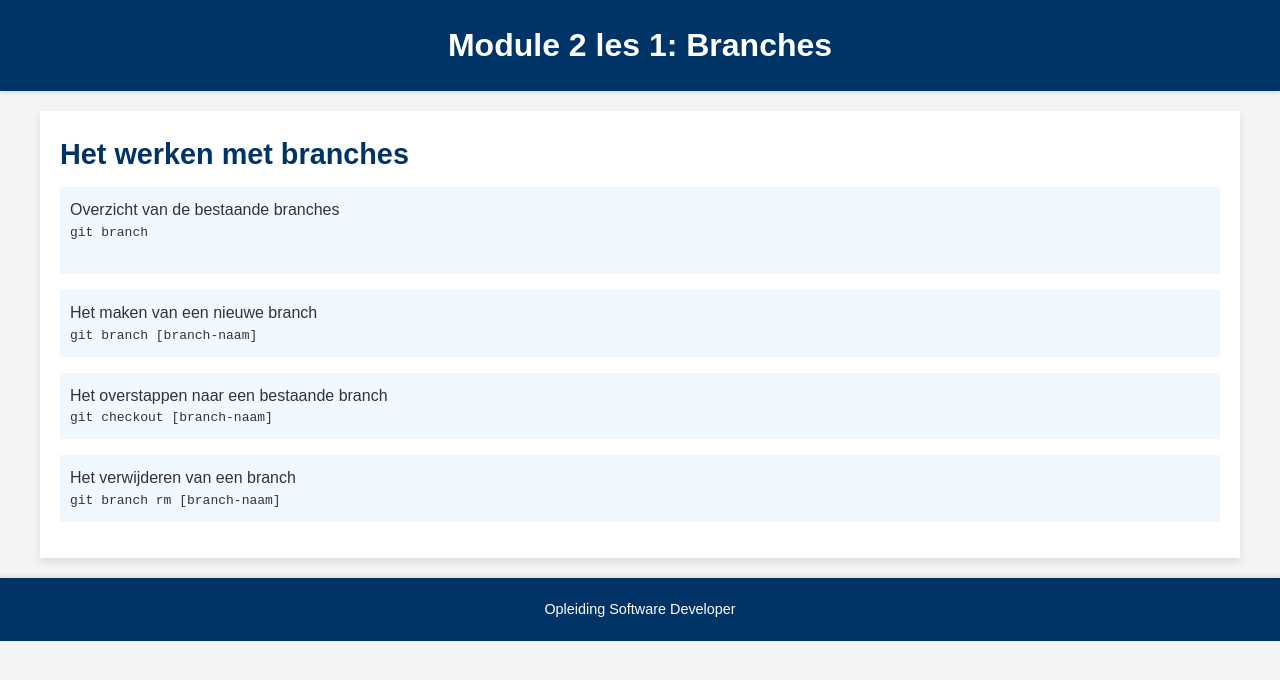
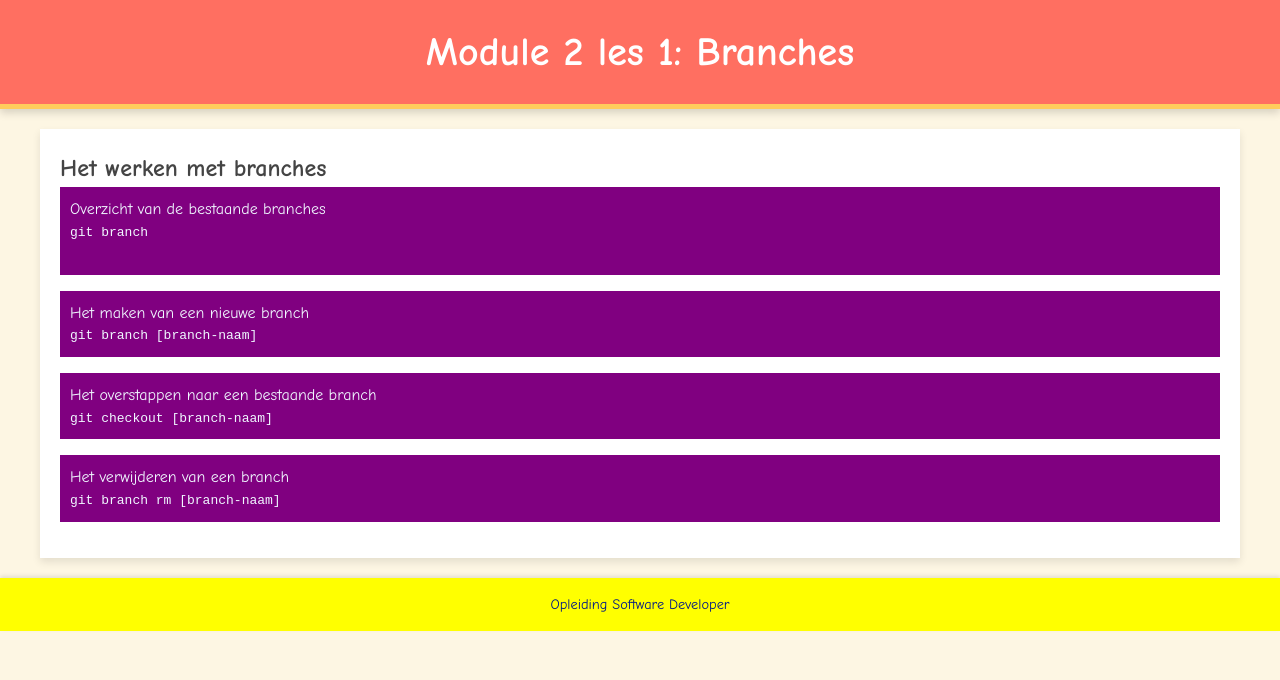
Before and after one commit to Hairfish/SD-M2-les1, a plain HTML site: page index.html in a window 1280 px wide. Drawn offline with Linux system fonts and the light colour scheme.

Commit message:
vrolijk added

```diff
--- a/style.css
+++ b/style.css
@@ -7,27 +7,22 @@
 
 /* Basisinstellingen voor het hele document */
 body {
-    font-family: Arial, sans-serif;
-    color: #333;
-    background-color: #f4f4f4;
+    font-family: 'Comic Sans MS', cursive, sans-serif;
+    color: #444;
+    background-color: #fdf6e3;
     line-height: 1.6;
 }
 
 /* Header styling */
 header {
-    background-color: #003366;
+    background-color: #ff6f61;
     color: #ffffff;
     padding: 20px 0;
     text-align: center;
-    font-size: 1.5rem;
-    box-shadow: 0px 2px 4px rgba(0, 0, 0, 0.1);
+    font-size: 2rem;
+    border-bottom: 5px solid #ffcc5c;
+    box-shadow: 0px 4px 8px rgba(0, 0, 0, 0.15);
 }
-
-header h1 {
-    font-size: 2rem;
-    font-weight: 600;
-}
-
 
 /* Hoofdinhoud */
 main {
@@ -38,45 +33,25 @@ main {
     box-shadow: 0px 4px 8px rgba(0, 0, 0, 0.1);
 }
 
-main h2 {
-    color: #003366;
-    font-size: 1.8rem;
-    margin-bottom: 10px;
+header h1 {
+    font-size: 2.5rem;
+    font-weight: bold;
 }
 
 /* Articles */
 article{
-    background-color: aliceblue;
+    background-color: purple;
+    color:aliceblue;
     margin-bottom: 1em;
     padding: 10px;
 }
 
 /* Voettekst */
 footer {
-    background-color: #003366;
-    color: #ffffff;
+    background-color: #ffff00;
+    color: #001987;
     padding: 15px 0;
     text-align: center;
     font-size: 0.9rem;
     box-shadow: 0px -2px 4px rgba(0, 0, 0, 0.1);
 }
-
-footer p {
-    margin: 5px 0;
-}
-
-/* Responsief ontwerp */
-@media (max-width: 768px) {
-    nav ul {
-        flex-direction: column;
-        text-align: center;
-    }
-
-    nav ul li {
-        margin: 10px 0;
-    }
-
-    main {
-        padding: 15px;
-    }
-}
--- a/vrolijk/style.css
+++ /dev/null
@@ -1,57 +0,0 @@
-/* Algemene reset om onnodige marges en padding te verwijderen */
-* {
-    margin: 0;
-    padding: 0;
-    box-sizing: border-box;
-}
-
-/* Basisinstellingen voor het hele document */
-body {
-    font-family: 'Comic Sans MS', cursive, sans-serif;
-    color: #444;
-    background-color: #fdf6e3;
-    line-height: 1.6;
-}
-
-/* Header styling */
-header {
-    background-color: #ff6f61;
-    color: #ffffff;
-    padding: 20px 0;
-    text-align: center;
-    font-size: 2rem;
-    border-bottom: 5px solid #ffcc5c;
-    box-shadow: 0px 4px 8px rgba(0, 0, 0, 0.15);
-}
-
-/* Hoofdinhoud */
-main {
-    max-width: 1200px;
-    margin: 20px auto;
-    padding: 20px;
-    background-color: #ffffff;
-    box-shadow: 0px 4px 8px rgba(0, 0, 0, 0.1);
-}
-
-header h1 {
-    font-size: 2.5rem;
-    font-weight: bold;
-}
-
-/* Articles */
-article{
-    background-color: purple;
-    color:aliceblue;
-    margin-bottom: 1em;
-    padding: 10px;
-}
-
-/* Voettekst */
-footer {
-    background-color: #ffff00;
-    color: #001987;
-    padding: 15px 0;
-    text-align: center;
-    font-size: 0.9rem;
-    box-shadow: 0px -2px 4px rgba(0, 0, 0, 0.1);
-}
```
